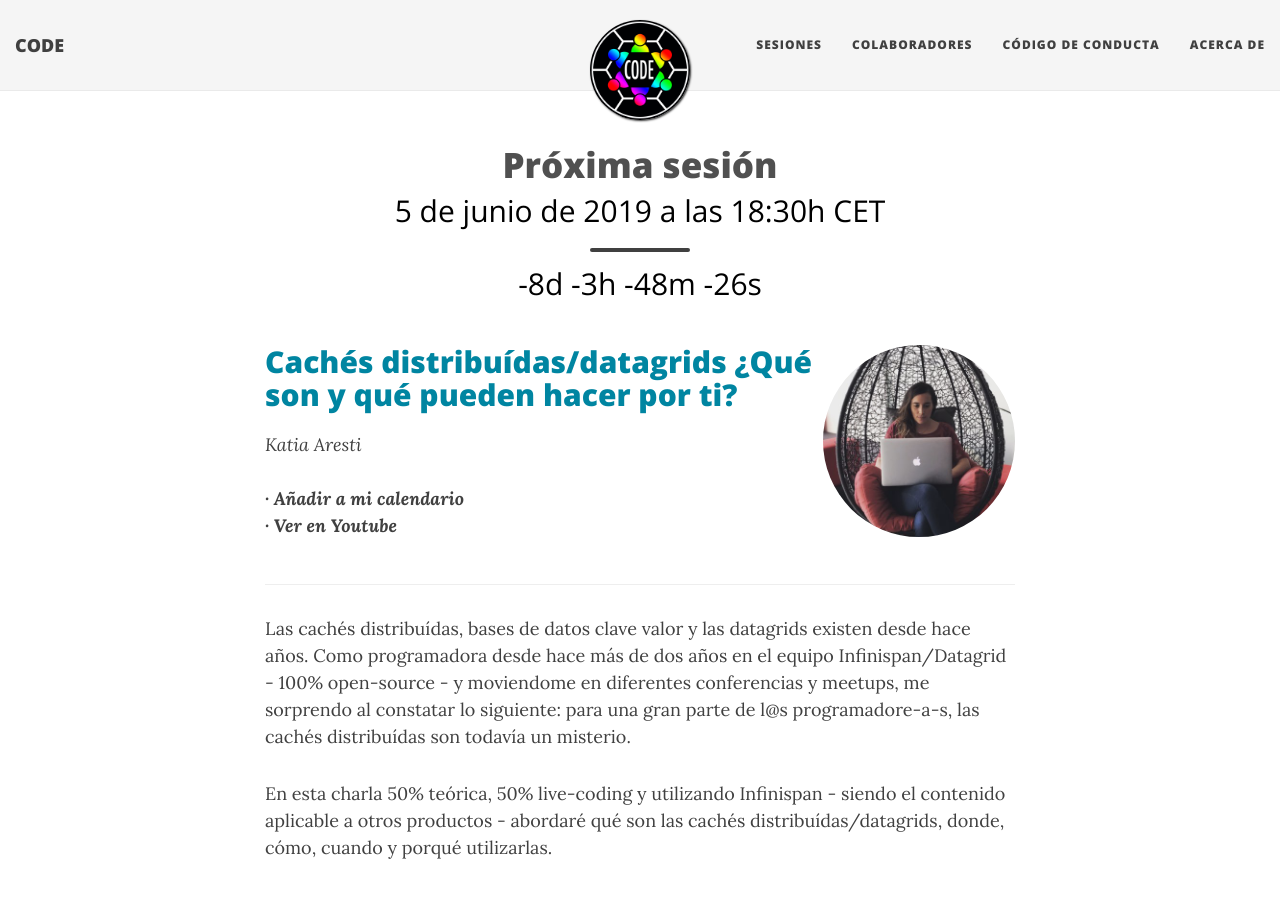
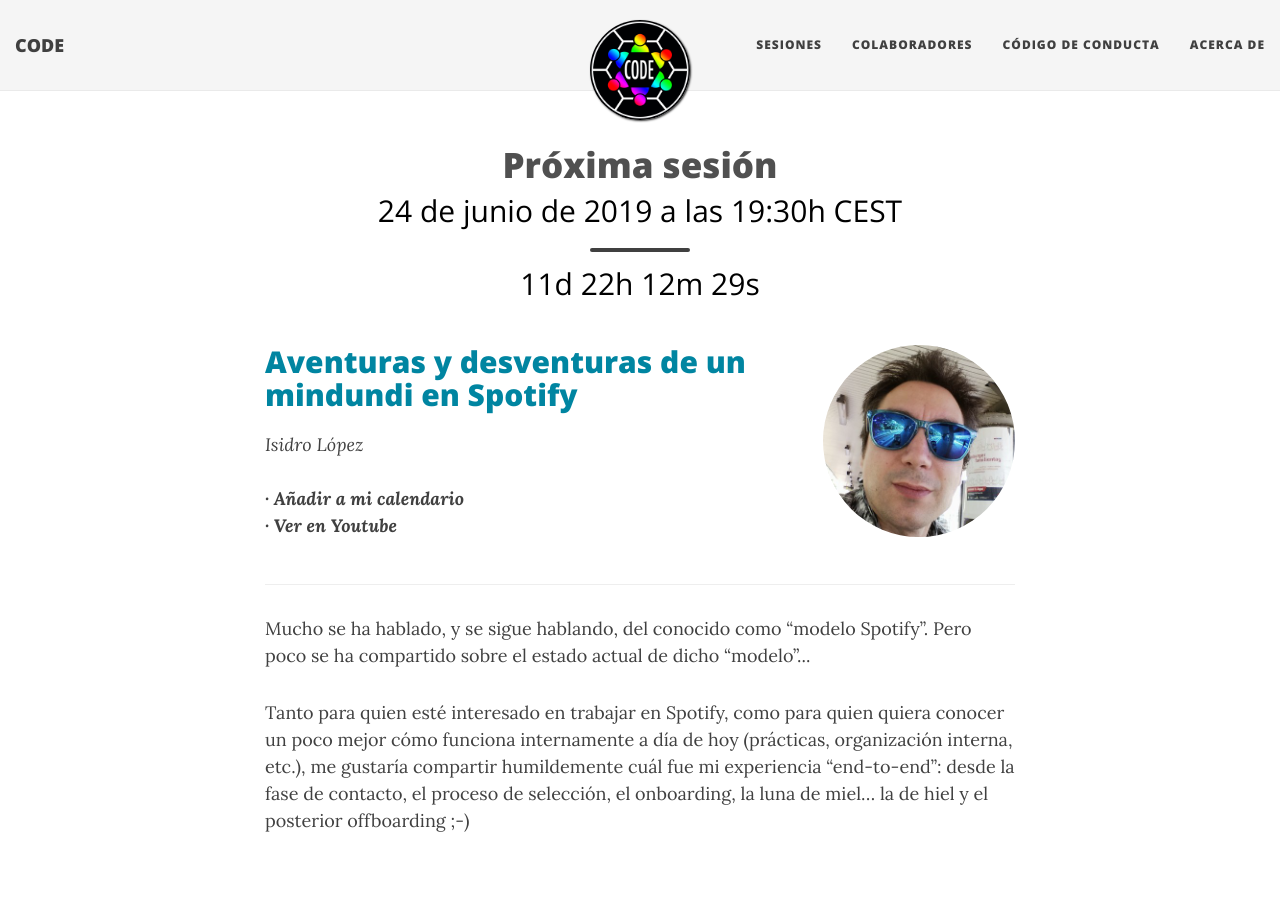
Before and after one commit to comunidadcode/comunidadcode.github.io, a Jekyll site: the page built from proxima-sesion.html, in a window 1280 px wide and 900 px high. Built offline with Jekyll 4.4.1, drawn with Linux system fonts in a browser that asks for light colours; nearby versions of some CDN libraries.

Commit message:
Archivada sesión de Karia Aresti, añadida sesión de Isidro López

```diff
--- a/proxima-sesion.html
+++ b/proxima-sesion.html
@@ -1,24 +1,26 @@
 ---
 layout: page
 use-site-title: true
-twitter-title: Cachés distribuídas/datagrids. 5 de junio de 2019 a las 18:30h CET
-twitter-description: ¿Qué son y qué pueden hacer por ti?
-share-img: https://comunidadcode.com/img/colaboradores/katia-aresti.jpg
+twitter-title: Aventuras y desventuras de un mindundi en Spotify. 24 de junio de 2019 a las 19:30h CEST
+twitter-description: Aventuras y desventuras de un mindundi en Spotify
+share-img: https://comunidadcode.com/img/colaboradores/isidro.jpg
 ---
 
 <div class="page-heading">
   <div class="text-next-session-header">Próxima sesión</div>
-    <div class="text-next-session-subheader">5 de junio de 2019 a las 18:30h CET</div>
+  <div class="text-next-session-subheader">24 de junio de 2019 a las 19:30h CEST</div>
   <hr class="small">
-    <h2 class="text-countdown"><div id='countdown'></div></h2>
+  <h2 class="text-countdown">
+    <div id='countdown'></div>
+  </h2>
 </div>
 
 <script>
   // Set the date we're counting down to
-  var countDownDate = new Date("Jun 5, 2019 18:30:00").getTime();
+  var countDownDate = new Date("Jun 24, 2019 19:30:00").getTime();
 
   // Update the count down every 1 second
-  var x = setInterval(function() {
+  var x = setInterval(function () {
 
     // Get todays date and time
     var now = new Date().getTime();
@@ -46,23 +48,29 @@
 
 <article class="post-preview">
   <div class="next-session-image">
-    <a href="../colaboradores/katia-aresti"><img src="/img/colaboradores/katia-aresti.jpg"></a>
+    <a href="../colaboradores/isidro"><img src="/img/colaboradores/isidro.jpg"></a>
   </div>
-    <h2 class="text-next-session-title">Cachés distribuídas/datagrids ¿Qué son y qué pueden hacer por ti?</h2>
+  <h2 class="text-next-session-title">Aventuras y desventuras de un mindundi en Spotify</h2>
   <h3></h3>
-    <p class="post-meta"><a href="../colaboradores/katia-aresti">Katia Aresti</a><br><br>
-        <a href="https://calendar.google.com/event?action=TEMPLATE&tmeid=NnBkdWd0NTVibmVwanUxMmJrbmJ2a3QyNGYgY29tdW5pZGFkY29kZUBt&tmsrc=comunidadcode%40gmail.com" target="_blank" class="post-read-more">· Añadir a mi calendario</a><br>
-        <a href="https://www.youtube.com/watch?v=RO7KQL8lOuM" target="_blank" class="post-read-more">· Ver en Youtube</a>
+  <p class="post-meta"><a href="../colaboradores/isidro">Isidro López</a><br><br>
+    <a href="https://calendar.google.com/event?action=TEMPLATE&tmeid=M3VxamlvcGRocmo3djVhZ2FndTJ1ZzlwZTIgY29tdW5pZGFkY29kZUBt&tmsrc=comunidadcode%40gmail.com"
+      target="_blank" class="post-read-more">· Añadir a mi calendario</a><br>
+    <a href="https://www.youtube.com/watch?v=B5GHW8Eym_w" target="_blank" class="post-read-more">· Ver en Youtube</a>
   </p>
 </article>
 
 <p>
-Las cachés distribuídas, bases de datos clave valor y las datagrids existen desde hace años. Como programadora desde hace más de dos años en el equipo Infinispan/Datagrid - 100% open-source - y moviendome en diferentes conferencias y meetups, me sorprendo al constatar lo siguiente: para una gran parte de l@s programadore-a-s, las cachés distribuídas son todavía un misterio.
+  Mucho se ha hablado, y se sigue hablando, del conocido como “modelo Spotify”. Pero poco se ha compartido sobre el
+  estado actual de dicho “modelo”...
 </p>
 <p>
-En esta charla 50% teórica, 50% live-coding y utilizando Infinispan - siendo el contenido aplicable a otros productos - abordaré qué son las cachés distribuídas/datagrids, donde, cómo, cuando y porqué utilizarlas.
+  Tanto para quien esté interesado en trabajar en Spotify, como para quien quiera conocer un poco mejor cómo funciona
+  internamente a día de hoy (prácticas, organización interna, etc.), me gustaría compartir humildemente cuál fue mi
+  experiencia “end-to-end”: desde la fase de contacto, el proceso de selección, el onboarding, la luna de miel… la de
+  hiel y el posterior offboarding ;-)
 </p>
 
-<br/><br/>
+<br /><br />
 
-<iframe class="youtube" width="560" height="315" src="https://www.youtube.com/embed/RO7KQL8lOuM" frameborder="0" allowfullscreen></iframe>
+<iframe class="youtube" width="560" height="315" src="https://www.youtube.com/embed/B5GHW8Eym_w" frameborder="0"
+  allowfullscreen></iframe>
```
Also changed, not shown: _posts/2019-06-05-caches-distribuidas-datagrids.md (added, +24 -0 lines), colaboradores/isidro.md (added, +22 -0 lines), colaboradores/katia-aresti.md (+1 -1 lines), index.html (+20 -9 lines), img/colaboradores/isidro.jpg (added). Lines whose indentation alone changed are shown as unchanged.
